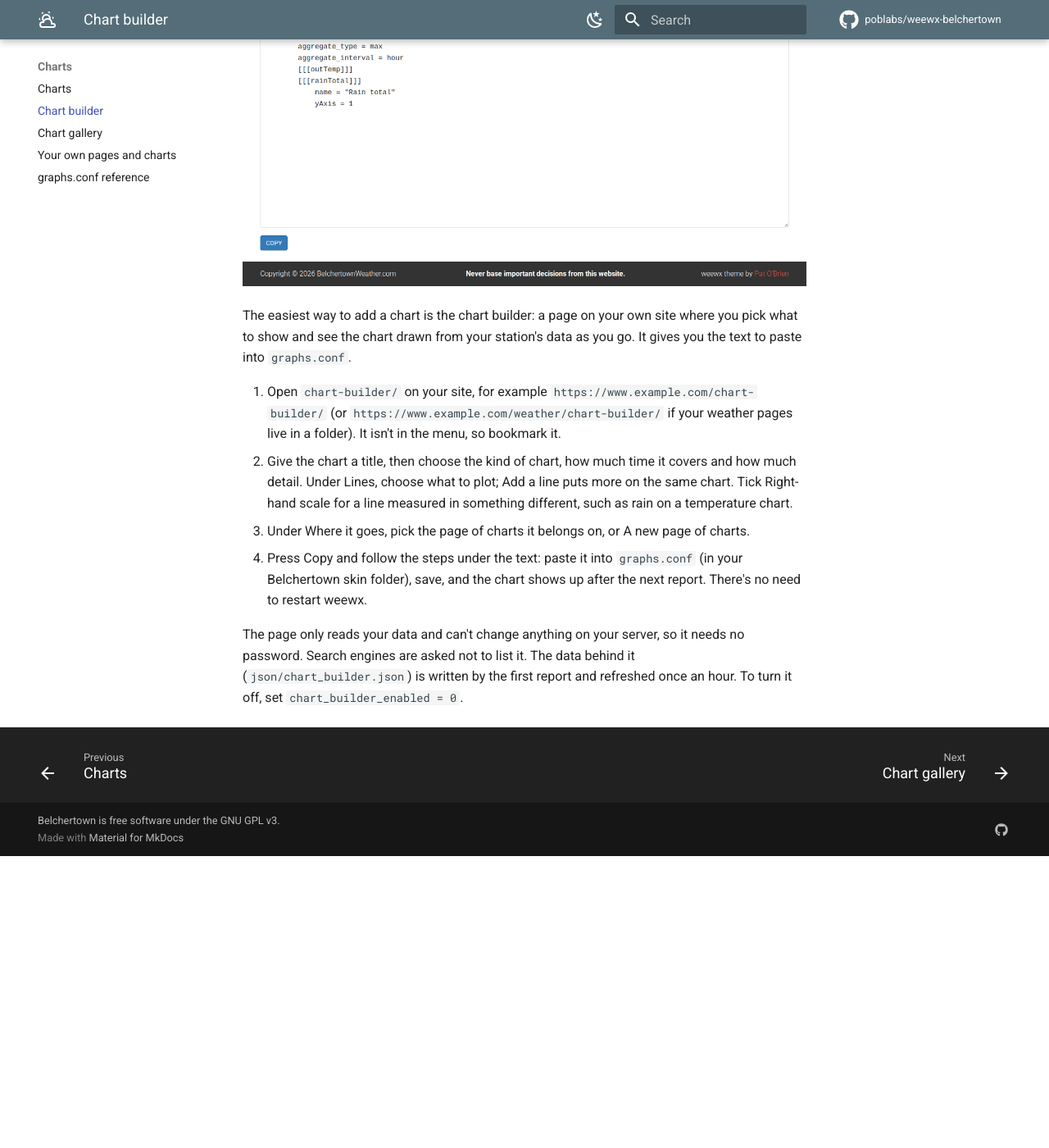
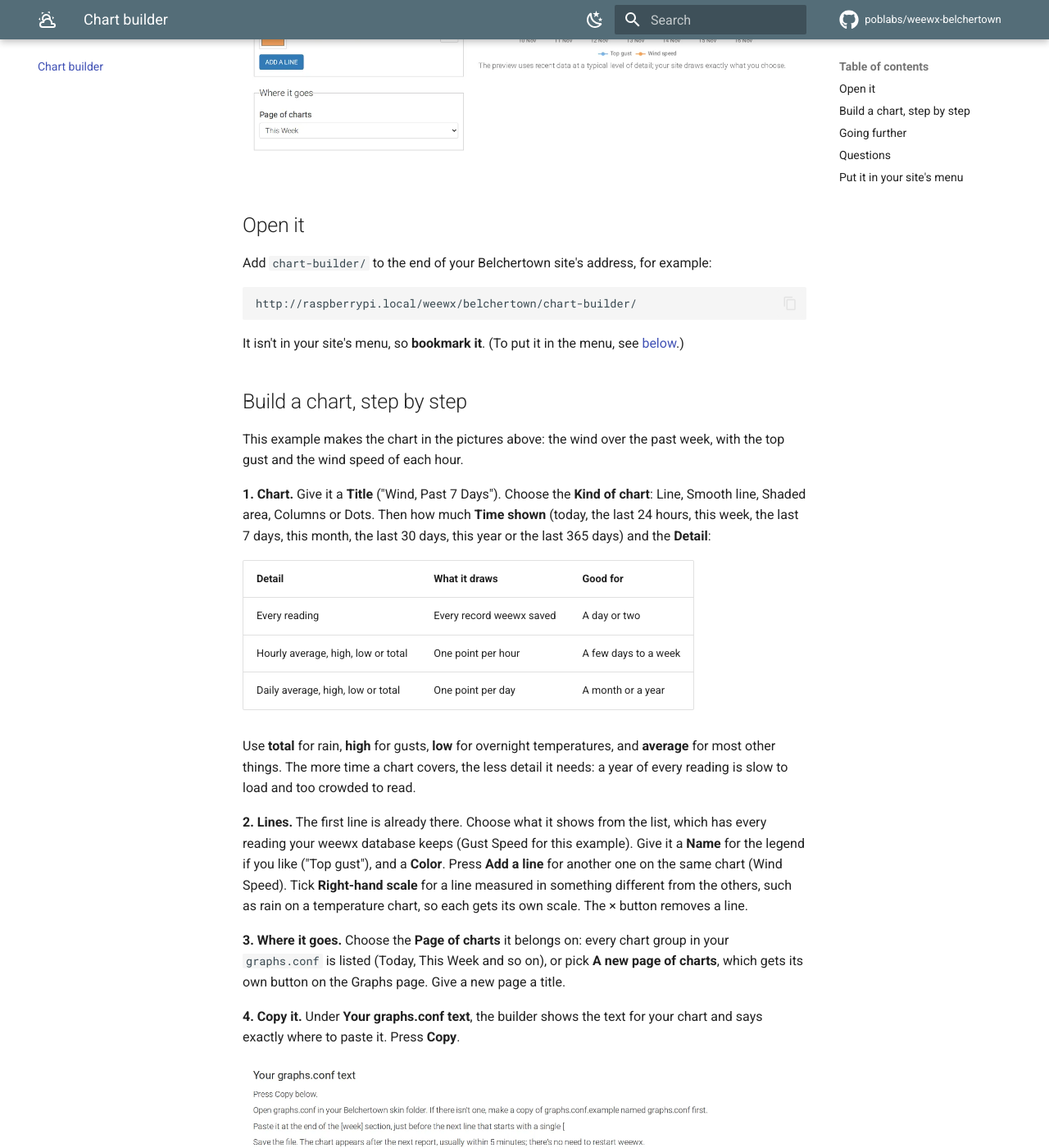
Before and after one commit to poblabs/weewx-belchertown, an MkDocs documentation site: the page built from docs/charts/chart-builder.md, in a window 1280 px wide and 1400 px high, scrolled down 1055 px. Shown: the whole window at 82% size. Built offline with MkDocs 1.6.1 and Material for MkDocs 9.7.7, drawn with Linux system fonts in a browser that asks for light colours; comment, search, counter and statistics services are not loaded; before the commit the page ends 2099 px from its top, so only the background shows below that; some of the changed text lies outside the part shown.

Commit message:
Docs: the chart builder gets its own tab, a step-by-step page with screenshots, and a place on the home and install pages
Co-Authored-By: Claude Opus 5.5 <noreply@anthropic.com>

````diff
--- a/docs/charts/chart-builder.md
+++ b/docs/charts/chart-builder.md
@@ -1,12 +1,112 @@
 # Chart builder
 
-![The chart builder: settings on the left, the chart drawn from your data on the right, and the graphs.conf text to copy below](../assets/chart_builder.png)
+**Make a chart by pointing and clicking.** The chart builder is a page on your own Belchertown site. Pick what to plot and how much time it covers, and the chart draws itself from your station's own data as you go. When it looks right, press Copy and paste the text into `graphs.conf`. You never have to write chart settings by hand.
 
-The easiest way to add a chart is the chart builder: a page on your own site where you pick what to show and see the chart drawn from your station's data as you go. It gives you the text to paste into `graphs.conf`.
+[See it working on BelchertownWeather.com](https://belchertownweather.com/chart-builder/){ .md-button .md-button--primary }
 
-1. Open `chart-builder/` on your site, for example `https://www.example.com/chart-builder/` (or `https://www.example.com/weather/chart-builder/` if your weather pages live in a folder). It isn't in the menu, so bookmark it.
-2. Give the chart a title, then choose the kind of chart, how much time it covers and how much detail. Under Lines, choose what to plot; Add a line puts more on the same chart. Tick Right-hand scale for a line measured in something different, such as rain on a temperature chart.
-3. Under Where it goes, pick the page of charts it belongs on, or A new page of charts.
-4. Press Copy and follow the steps under the text: paste it into `graphs.conf` (in your Belchertown skin folder), save, and the chart shows up after the next report. There's no need to restart weewx.
+It comes with Belchertown and is turned on from the start. It works with both chart libraries, in light and dark mode, and on phones.
 
-The page only reads your data and can't change anything on your server, so it needs no password. Search engines are asked not to list it. The data behind it (`json/chart_builder.json`) is written by the first report and refreshed once an hour. To turn it off, set `chart_builder_enabled = 0`.
+=== "ECharts"
+
+    ![The chart builder: settings on the left, the chart drawn from the station's data on the right](../assets/chart-builder/builder-echarts.webp)
+
+=== "Highcharts"
+
+    ![The same chart, drawn by Highcharts](../assets/chart-builder/builder-highcharts.webp)
+
+=== "Dark mode"
+
+    ![The chart builder in dark mode](../assets/chart-builder/builder-dark.webp)
+
+=== "Phone"
+
+    ![The chart builder on a phone](../assets/chart-builder/builder-phone.webp){ width="390" }
+
+## Open it
+
+Add `chart-builder/` to the end of your Belchertown site's address, for example:
+
+```
+http://raspberrypi.local/weewx/belchertown/chart-builder/
+```
+
+It isn't in your site's menu, so **bookmark it**. (To put it in the menu, see [below](#put-it-in-your-sites-menu).)
+
+## Build a chart, step by step
+
+This example makes the chart in the pictures above: the wind over the past week, with the top gust and the wind speed of each hour.
+
+**1. Chart.** Give it a **Title** ("Wind, Past 7 Days"). Choose the **Kind of chart**: Line, Smooth line, Shaded area, Columns or Dots. Then how much **Time shown** (today, the last 24 hours, this week, the last 7 days, this month, the last 30 days, this year or the last 365 days) and the **Detail**:
+
+| Detail | What it draws | Good for |
+| --- | --- | --- |
+| Every reading | Every record weewx saved | A day or two |
+| Hourly average, high, low or total | One point per hour | A few days to a week |
+| Daily average, high, low or total | One point per day | A month or a year |
+
+Use **total** for rain, **high** for gusts, **low** for overnight temperatures, and **average** for most other things. The more time a chart covers, the less detail it needs: a year of every reading is slow to load and too crowded to read.
+
+**2. Lines.** The first line is already there. Choose what it shows from the list, which has every reading your weewx database keeps (Gust Speed for this example). Give it a **Name** for the legend if you like ("Top gust"), and a **Color**. Press **Add a line** for another one on the same chart (Wind Speed). Tick **Right-hand scale** for a line measured in something different from the others, such as rain on a temperature chart, so each gets its own scale. The × button removes a line.
+
+**3. Where it goes.** Choose the **Page of charts** it belongs on: every chart group in your `graphs.conf` is listed (Today, This Week and so on), or pick **A new page of charts**, which gets its own button on the Graphs page. Give a new page a title.
+
+**4. Copy it.** Under **Your graphs.conf text**, the builder shows the text for your chart and says exactly where to paste it. Press **Copy**.
+
+![The graphs.conf text, with the steps for pasting it](../assets/chart-builder/builder-result.webp)
+
+**5. Paste it into graphs.conf.** Open `graphs.conf` in the Belchertown skin folder ([where is it?](../before-you-start.md#which-kind-of-weewx-you-have)). If there isn't one yet, make it from the example first (package install shown):
+
+```
+cd /etc/weewx/skins/Belchertown
+sudo cp graphs.conf.example graphs.conf
+sudo nano graphs.conf
+```
+
+Paste where the builder said: at the end of the page's section, just before the next line that starts with a single `[`, or at the very end of the file for a new page. In nano, move with the arrow keys and paste with a right-click (Windows), Command + V (Mac) or Ctrl + Shift + V. Save with Ctrl + O, Enter, and leave with Ctrl + X.
+
+**6. Wait for the next report.** The chart appears within about 5 minutes. There's no need to restart weewx.
+
+For the example above, the builder writes:
+
+```
+    [[wind_past_7_days]]
+        title = "Wind, Past 7 Days"
+        type = line
+        time_length = 604800
+        aggregate_type = max
+        aggregate_interval = hour
+        [[[windGust]]]
+            name = "Top gust"
+        [[[windSpeed]]]
+            name = "Wind speed"
+            color = "#f7a35c"
+```
+
+## Going further
+
+The builder covers the everyday charts. For more, edit the text it gave you, using the [graphs.conf reference](graphs-conf.md) and the [chart gallery](gallery.md): wind roses, Hays charts, temperature ranges, gauges, grouping by month, and settings such as `yAxis_min`. A good way to learn: build something close in the builder, paste it, then change one setting at a time.
+
+## Questions
+
+**Is it safe to have on my site?**
+Yes. It only reads your data and can't change anything on your server, so it needs no password. Nothing you do there is saved; the text only goes where you paste it. Search engines are asked not to list it.
+
+**The preview looks a little different from the chart on my site.**
+The preview uses recent data at a typical level of detail, so it opens quickly. Your site draws exactly what you chose.
+
+**A reading I expected isn't in the list.**
+The list is every column in your weewx database. Something your station reports but weewx doesn't save has no history to chart; see [Adding a new observation](../new-observations.md).
+
+**Is the data up to date?**
+The builder reads `json/chart_builder.json`, which the first report writes and later reports refresh once an hour.
+
+**How do I turn it off?**
+Set `chart_builder_enabled = 0` in `[[[Extras]]]` ([how](../how-do-i.md)) and restart weewx.
+
+## Put it in your site's menu
+
+To give the builder a place in the menu at the top of every page, add a link to it in `menu.inc` ([how](custom-pages.md#add-links-to-the-menu)):
+
+```html
+<li class="menu-item"><a href="$relative_url/chart-builder/">Chart builder</a></li>
+```
--- a/mkdocs.yml
+++ b/mkdocs.yml
@@ -70,9 +70,9 @@ nav:
       - How do I...?: how-do-i.md
       - Make it yours: customize.md
       - All skin options: options.md
+  - Chart builder: charts/chart-builder.md
   - Charts:
       - Charts: charts/index.md
-      - Chart builder: charts/chart-builder.md
       - Chart gallery: charts/gallery.md
       - Your own pages and charts: charts/custom-pages.md
       - graphs.conf reference: charts/graphs-conf.md
````
Also changed, not shown: docs/index.md (+8 -2 lines), docs/install.md (+1 -0 lines), docs/assets/chart-builder/builder-dark.webp (added), docs/assets/chart-builder/builder-echarts.webp (added), docs/assets/chart-builder/builder-highcharts.webp (added), docs/assets/chart-builder/builder-phone.webp (added), docs/assets/chart-builder/builder-result.webp (added).
